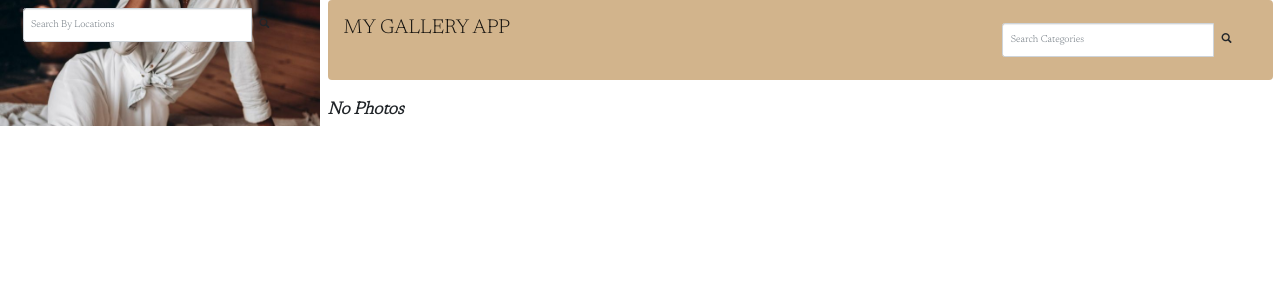
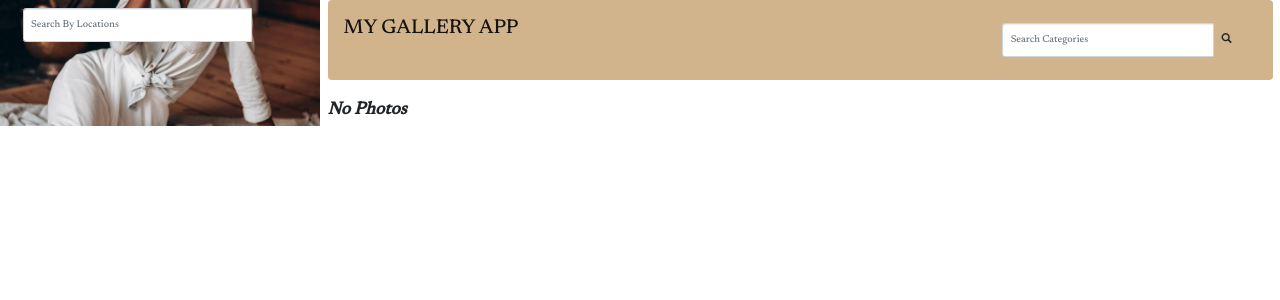
Before and after one commit to Alice-Githui/Personal-Gallery, a Django app: page / in a window 1280 px wide. Shown: the top 300 px of the page. Run offline with Django 3.2, Linux system fonts and the light colour scheme; data that the repository does not hold is empty; some libraries are stand-ins or nearby versions.

Commit message:
Change google font

```diff
--- a/personalgallery/static/css/style.css
+++ b/personalgallery/static/css/style.css
@@ -1,4 +1,4 @@
-@import url('https://fonts.googleapis.com/css2?family=Newsreader:wght@300&display=swap');
+@import url('https://fonts.googleapis.com/css2?family=Newsreader:wght@500&display=swap');
 
 *{
     box-sizing: border-box;
--- a/personalgallery/templates/navbar.html
+++ b/personalgallery/templates/navbar.html
@@ -9,7 +9,7 @@
         <div class="collapse navbar-collapse" id="navbarNavAltMarkup">
             <div class="navbar-nav">
                 {% for category in categories %}
-                <a class="nav-item nav-link" routerLink="/repos" routerLinkActive='active' id="repos" href="#" style="font-size: 14px">{{category.name}}</a>
+                <a class="nav-item nav-link" routerLink="/repos" routerLinkActive='active' id="repos" href="#" style="font-size: 14px; font-weight: bold;">{{category.name}}</a>
                 {% endfor %}
             </div>
         </div>
```
